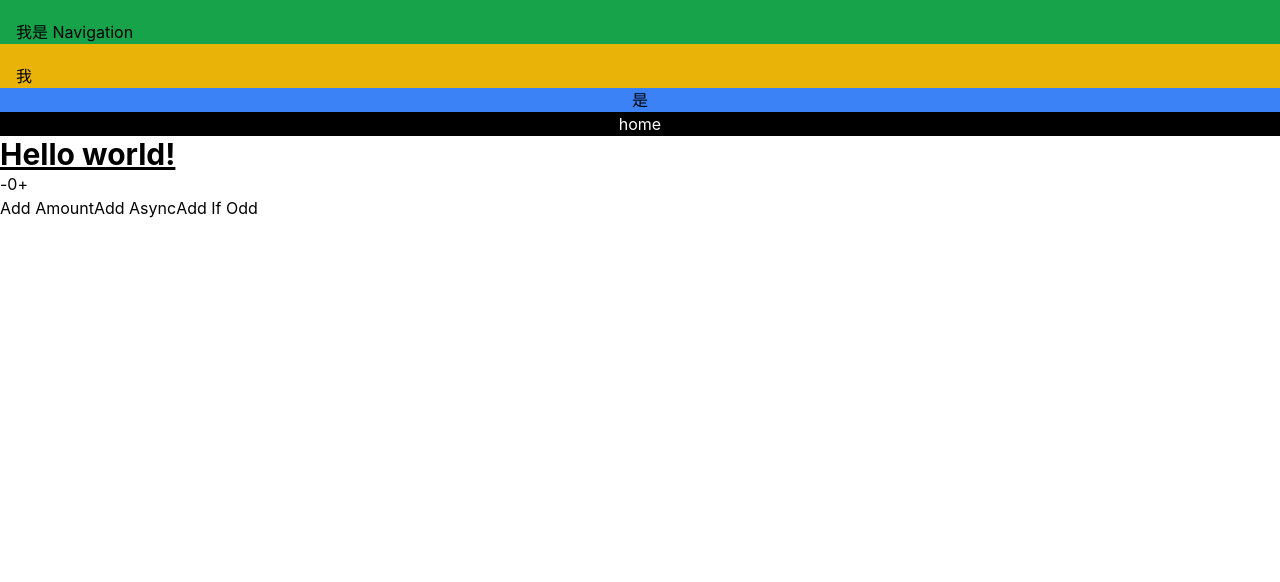
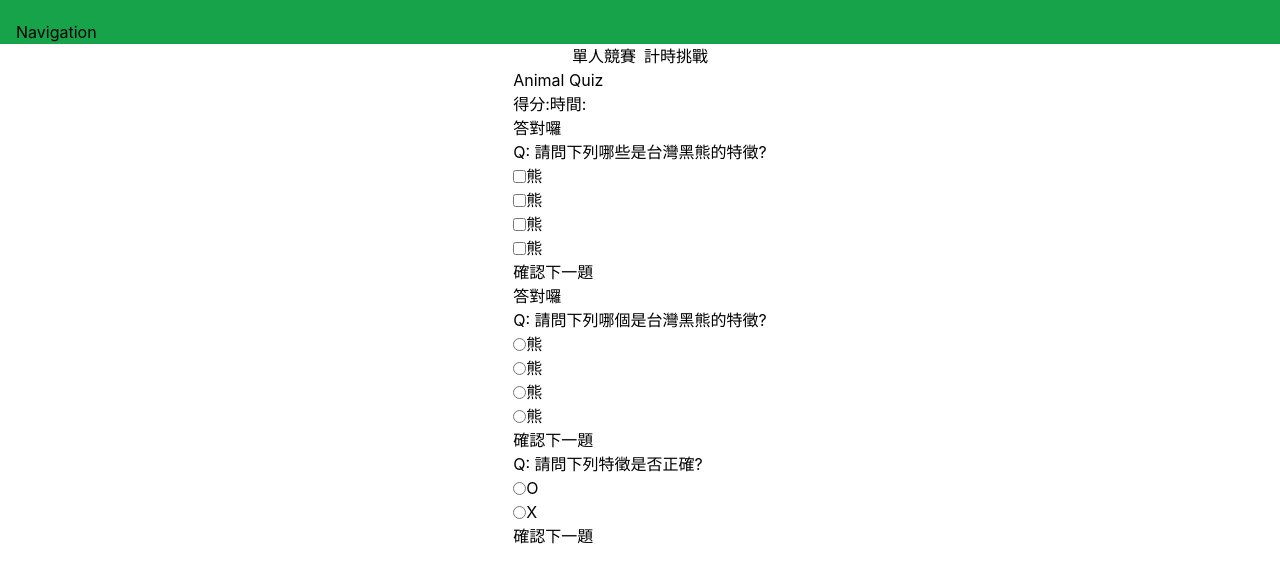
Before and after one commit to yunningtseng/animal-quiz, a React (Create React App) app: page /quiz/personal in a window 1280 px wide. Shown: the top 582 px of the page. Built offline with nearby package versions, Linux system fonts and the light colour scheme; no server answers; the database is empty.

Commit message:
- feat: add firestore and quiz page

```diff
--- a/package.json
+++ b/package.json
@@ -11,9 +11,11 @@
     "@types/node": "^17.0.42",
     "@types/react": "^18.0.12",
     "@types/react-dom": "^18.0.5",
+    "firebase": "^9.8.3",
     "react": "^18.1.0",
     "react-dom": "^18.1.0",
     "react-redux": "^8.0.2",
+    "react-router-dom": "^6.3.0",
     "react-scripts": "5.0.1",
     "typescript": "^4.7.3",
     "web-vitals": "^2.1.4"
--- a/src/App.tsx
+++ b/src/App.tsx
@@ -1,10 +1,16 @@
+import { Routes, Route } from 'react-router-dom';
 import Layout from './components/common/Layout';
 import HomePage from './pages/HomePage';
+import QuizPage from './pages/QuizPage';
 
 function App() {
   return (
     <Layout>
-      <HomePage />
+      <Routes>
+        <Route path='/' element={<HomePage />} />
+        <Route path='/quiz' element={<QuizPage />} />
+        <Route path='/quiz/:stepId' element={<QuizPage />} />
+      </Routes>
     </Layout>
   );
 }
--- a/src/components/common/Navigation.tsx
+++ b/src/components/common/Navigation.tsx
@@ -1,7 +1,7 @@
 function Navigation() {
   return (
     <div>
-      <div className='bg-green-600 pl-4 pt-5'>我是 Navigation</div>
+      <div className='bg-green-600 pl-4 pt-5'>Navigation</div>
     </div>
   );
 }
--- a/src/components/home/Home.tsx
+++ b/src/components/home/Home.tsx
@@ -1,4 +1,4 @@
-import { useAppSelector, useAppDispatch } from '../../store/hooks';
+import { useAppSelector, useAppDispatch } from '../../hooks/redux';
 import {
   decrement,
   increment,
--- /dev/null
+++ b/src/components/quiz/ChooseQuiz.tsx
@@ -0,0 +1,14 @@
+import { Link } from 'react-router-dom';
+
+function ChooseQuiz() {
+  return (
+    <div>
+      <Link to='/quiz/personal'>
+        <button className='mr-2'>單人競賽</button>
+      </Link>
+      <button>計時挑戰</button>
+    </div>
+  );
+}
+
+export default ChooseQuiz;
--- /dev/null
+++ b/src/components/quiz/PersonalQuiz.tsx
@@ -0,0 +1,88 @@
+import { db } from '../../utils/firebaseInit';
+import { query, collection, where, getDocs } from 'firebase/firestore';
+import { useEffect } from 'react';
+
+function PersonalQuiz() {
+  useEffect(() => {
+    const q = query(collection(db, 'user'), where('name', '==', 'yunning'));
+
+    getDocs(q).then((snapshot) => {
+      const data = snapshot.docs[0].data();
+      console.log(data);
+    });
+  }, []);
+
+  return (
+    <div>
+      <div>Animal Quiz</div>
+      <div className='flex'>
+        <div>得分:</div>
+        <div>時間:</div>
+      </div>
+      {/* 複選 */}
+      <div>
+        <p>答對囉</p>
+        <p>Q: 請問下列哪些是台灣黑熊的特徵?</p>
+        <div className='flex items-center'>
+          <input type='checkbox' className='' />
+          <div>熊</div>
+        </div>
+        <div className='flex items-center'>
+          <input type='checkbox' />
+          <div>熊</div>
+        </div>
+        <div className='flex items-center'>
+          <input type='checkbox' />
+          <div>熊</div>
+        </div>
+        <div className='flex items-center'>
+          <input type='checkbox' />
+          <div>熊</div>
+        </div>
+        <button>確認</button>
+        <button>下一題</button>
+      </div>
+
+      {/* 單選 */}
+      <div>
+        <p>答對囉</p>
+        <p>Q: 請問下列哪個是台灣黑熊的特徵?</p>
+        <div className='flex items-center'>
+          <input type='radio' className='' />
+          <div>熊</div>
+        </div>
+        <div className='flex items-center'>
+          <input type='radio' />
+          <div>熊</div>
+        </div>
+        <div className='flex items-center'>
+          <input type='radio' />
+          <div>熊</div>
+        </div>
+        <div className='flex items-center'>
+          <input type='radio' />
+          <div>熊</div>
+        </div>
+        <button>確認</button>
+        <button>下一題</button>
+      </div>
+
+      {/* 是非 */}
+      <div>
+        <p>Q: 請問下列特徵是否正確?</p>
+        <div className='flex items-center'>
+          <input type='radio' className='' />
+          <div>O</div>
+        </div>
+        <div className='flex items-center'>
+          <input type='radio' />
+          <div>X</div>
+        </div>
+        <button>確認</button>
+        <button>下一題</button>
+      </div>
+    </div>
+  );
+}
+
+export default PersonalQuiz;
--- /dev/null
+++ b/src/components/quiz/ResultRecorder.jsx
@@ -0,0 +1,31 @@
+function ResultRecorder() {
+  return (
+    <div>
+      <div>測驗結果</div>
+      <div className='flex'>
+        <div>得分:</div>
+        <div>時間:</div>
+      </div>
+      <div>
+        <div className='flex'>
+          <p>(O)</p>
+          <div>
+            <p>Q: XXXXXXXXXXXX</p>
+            <p>A: XXXXXXX</p>
+          </div>
+        </div>
+
+        <div className='flex'>
+          <p>(O)</p>
+          <div>
+            <p>Q: XXXXXXXXXXXX</p>
+            <p>A: XXXXXXX</p>
+          </div>
+        </div>
+      </div>
+      <button>返回遊戲選單</button>
+    </div>
+  );
+}
+
+export default ResultRecorder;
--- a/src/store/hooks.ts
+++ b/src/hooks/redux.ts
@@ -1,5 +1,5 @@
 import { TypedUseSelectorHook, useDispatch, useSelector } from 'react-redux';
-import type { RootState, AppDispatch } from './store';
+import type { RootState, AppDispatch } from '../store/store';
 
 export const useAppDispatch = () => useDispatch<AppDispatch>();
 export const useAppSelector: TypedUseSelectorHook<RootState> = useSelector;
--- a/src/index.tsx
+++ b/src/index.tsx
@@ -1,5 +1,6 @@
 import React from 'react';
 import { createRoot } from 'react-dom/client';
+import { BrowserRouter } from 'react-router-dom';
 import { Provider } from 'react-redux';
 import { store } from './store/store';
 import App from './App';
@@ -11,9 +12,11 @@ const root = createRoot(container);
 
 root.render(
   <React.StrictMode>
-    <Provider store={store}>
-      <App />
-    </Provider>
+    <BrowserRouter>
+      <Provider store={store}>
+        <App />
+      </Provider>
+    </BrowserRouter>
   </React.StrictMode>
 );
 
--- /dev/null
+++ b/src/pages/QuizPage.tsx
@@ -0,0 +1,20 @@
+import { useParams } from 'react-router-dom';
+import ChooseQuiz from '../components/quiz/ChooseQuiz';
+import PersonalQuiz from '../components/quiz/PersonalQuiz';
+import ResultRecorder from '../components/quiz/ResultRecorder';
+
+function QuizPage() {
+  const { stepId } = useParams();
+
+  return (
+    <div className='w-screen flex flex-col justify-center items-center'>
+      <ChooseQuiz />
+      {/* {stepId === 'choice' && <ChooseQuiz />} */}
+      {stepId === 'personal' && <PersonalQuiz />}
+      {stepId === 'result' && <ResultRecorder />}
+      {/* <ResultRecorder /> */}
+    </div>
+  );
+}
+
+export default QuizPage;
--- /dev/null
+++ b/src/utils/firebaseInit.ts
@@ -0,0 +1,14 @@
+import { initializeApp } from 'firebase/app';
+import { getFirestore } from 'firebase/firestore';
+
+export const firebaseApp = initializeApp({
+  apiKey: process.env.REACT_APP_FIREBASE_APIKEY,
+  authDomain: process.env.REACT_APP_FIREBASE_AUTH_DOMAIN,
+  projectId: process.env.REACT_APP_FIREBASE_PROJECT_ID,
+  storageBucket: process.env.REACT_APP_FIREBASE_STORAGE_BUCKET,
+  messagingSenderId: process.env.REACT_APP_FIREBASE_MESSAGING_SENDER_ID,
+  appId: process.env.REACT_APP_FIREBASE_APP_ID,
+  measurementId: process.env.REACT_APP_FIREBASE_MEASUREMENT_ID,
+});
+
+export const db = getFirestore(firebaseApp);
```
Also changed, not shown: 2 other files (tests, documents, lock files or other folders).
